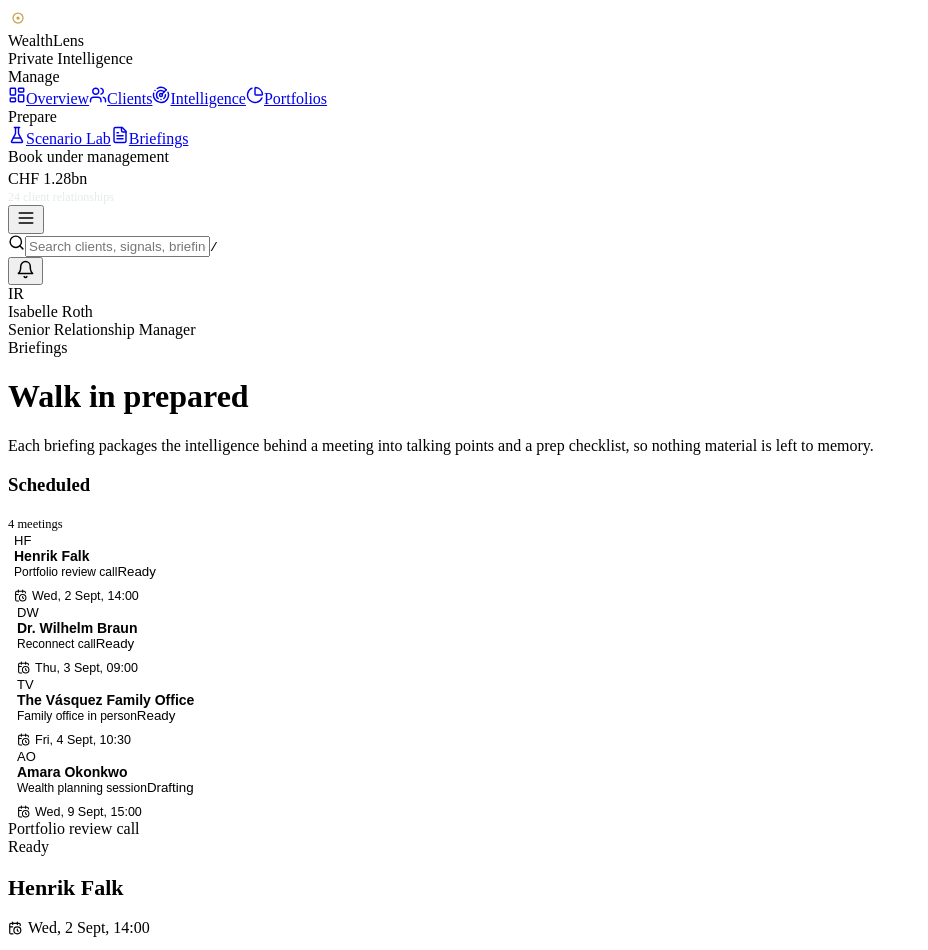
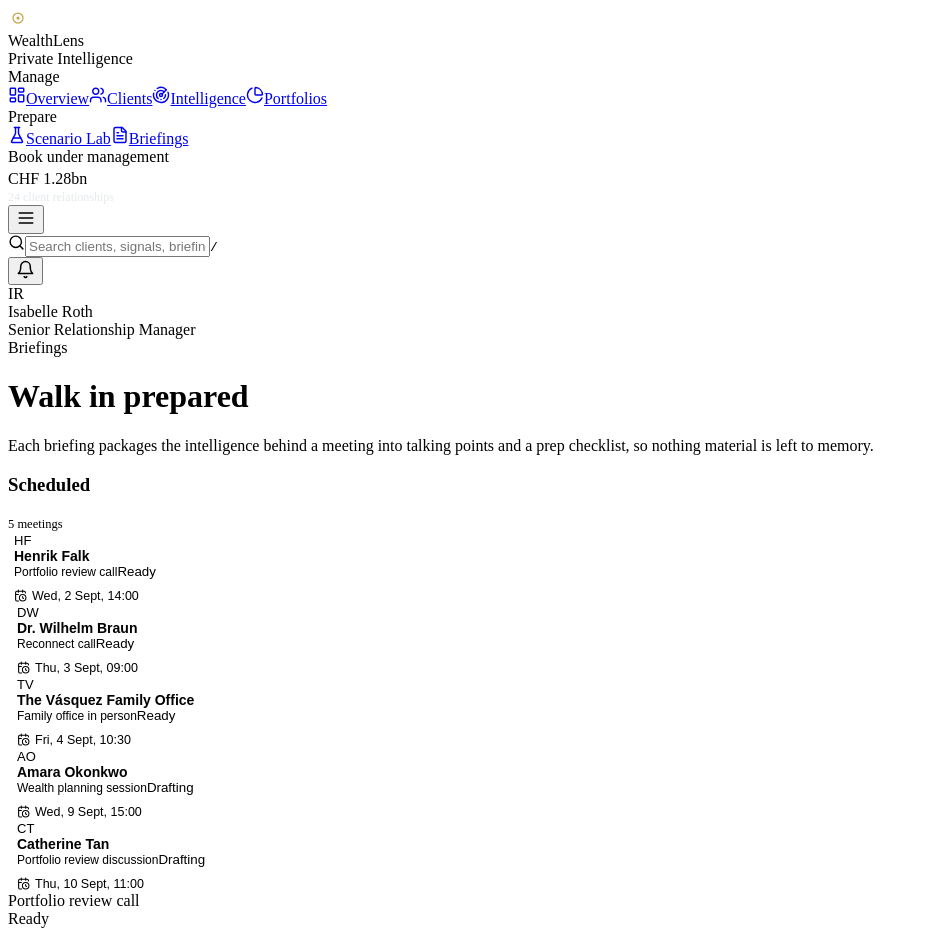
Before and after one commit to x-uan-ya/WealthLens, a React (Vite) app: page /briefings in a window 1280 px wide. Shown: the top 950 px of the page, without its empty margins (0-928 px from the left). Built offline with nearby package versions, Linux system fonts and the light colour scheme; the HTML template or start-up script is replaced by a standard one.

Commit message:
feat: add Catherine Tan RM briefing data

```diff
--- a/src/data/briefings.js
+++ b/src/data/briefings.js
@@ -90,4 +90,63 @@ export const briefings = [
       'Show an income uplift illustration',
     ],
   },
+
+  // ── br-005: Catherine Tan ───────────────────────────────────────────────
+  // Prototype RM briefing. All content is mock data for demonstration purposes.
+  // This is a preparation aid for the Relationship Manager; it does not
+  // constitute investment advice or a buy/sell recommendation.
+  {
+    id: 'br-005',
+    clientId: 'C041',
+    clientName: 'Catherine Tan',
+    meetingType: 'Portfolio review discussion',
+    scheduledFor: '2026-09-10T11:00:00',
+    status: 'Drafting',
+
+    // summary is used by the existing Briefings UI (list and detail header).
+    // Keep it aligned with situation so the page renders correctly today.
+    summary:
+      'Review technology-sector concentration in the context of recent market volatility and an upcoming liquidity requirement. The RM should determine whether the current positioning remains aligned with Catherine\'s stated objectives.',
+
+    // ── Extended fields for the enhanced briefing view (Page 7) ────────────
+
+    situation:
+      'Recent technology-sector volatility intersects with Catherine Tan\'s concentrated technology exposure.',
+
+    whyItMatters:
+      'Catherine holds 27.8% of her portfolio in technology-related positions, with NVIDIA, TSMC and Apple as the three largest individual holdings. Her mandate is Advisory with a Balanced (Moderate) risk profile, which implies a meaningful but bounded tolerance for drawdown. Separately, she has a stated S$300,000 liquidity requirement due within four months. The combination of elevated sector concentration, a Balanced risk profile and a near-term liquidity commitment means that a sustained technology-sector correction could simultaneously reduce portfolio value and constrain the flexibility to meet that requirement. The RM is best placed to assess whether the current positioning remains appropriate given these factors.',
+
+    keyEvidence: [
+      'Technology exposure: 27.8% of portfolio',
+      'Risk profile: Balanced (Moderate)',
+      'Liquidity requirement: S$300,000 within 4 months',
+      'Technology −10% prototype scenario impact: approximately CHF −215,000 (−5.1%)',
+      'Most affected holdings under scenario: NVIDIA Corporation, TSMC ADR, Apple Inc.',
+      'Current liquidity buffer: CHF 420,000',
+      'Prototype risk threshold for Balanced mandate: −5.0% (scenario impact exceeds threshold)',
+    ],
+
+    talkingPoints: [
+      'Review the current technology-sector concentration and whether it remains within the agreed risk parameters for a Balanced mandate',
+      'Discuss the portfolio\'s resilience against further technology-sector volatility, referencing the scenario analysis as a preparation tool',
+      'Consider the implications of the near-term S$300,000 liquidity requirement alongside the current cash buffer of CHF 420,000',
+      'Confirm whether the existing positioning remains aligned with Catherine\'s stated objectives of preserving long-term wealth and maintaining sufficient liquidity',
+    ],
+
+    sources: [
+      'Portfolio Holdings (WealthLens mock data)',
+      'Client Profile — Catherine Tan (C041)',
+      'Scenario Analysis — Technology −10% prototype stress test',
+      'Market Intelligence — sig-008',
+    ],
+
+    relatedSignals: ['sig-008'],
+
+    prep: [
+      'Review Catherine\'s current technology-holding weights against the Balanced mandate guidelines',
+      'Run the Technology −10% scenario in Scenario Lab and note the most affected holdings',
+      'Confirm the current liquidity position against the S$300,000 requirement timeline',
+      'Prepare two or three discussion options rather than recommendations — the decision rests with the client',
+    ],
+  },
 ]
```
